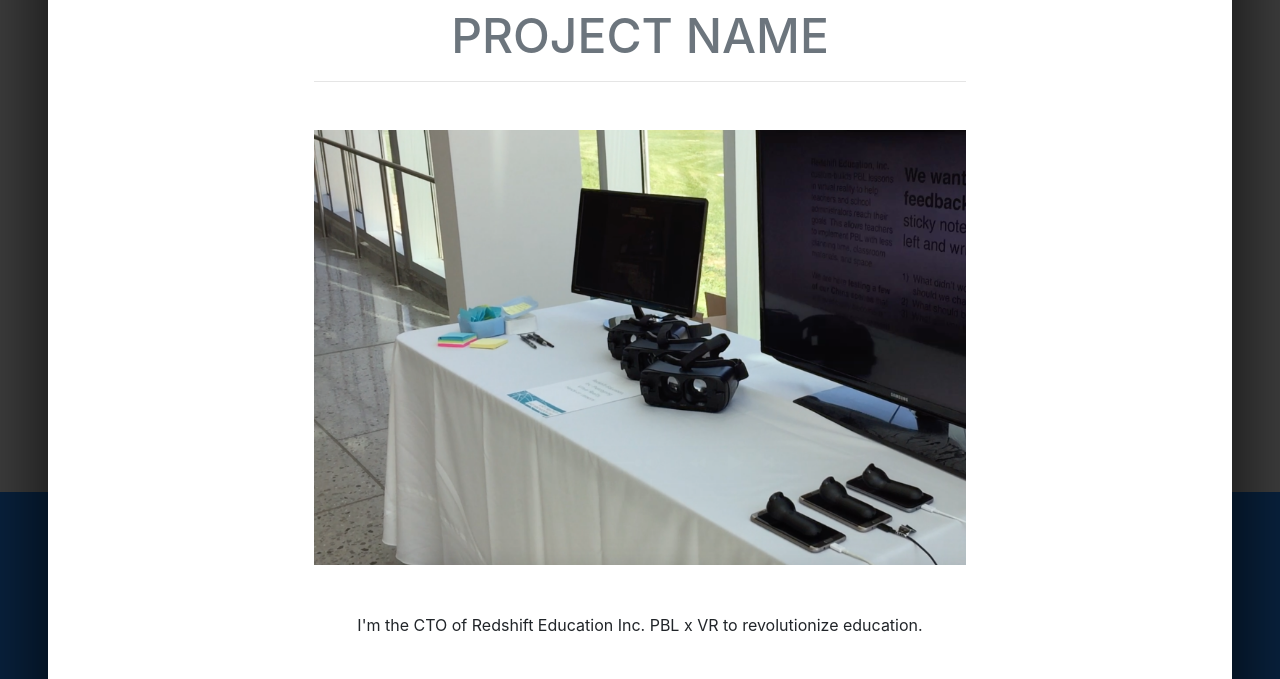
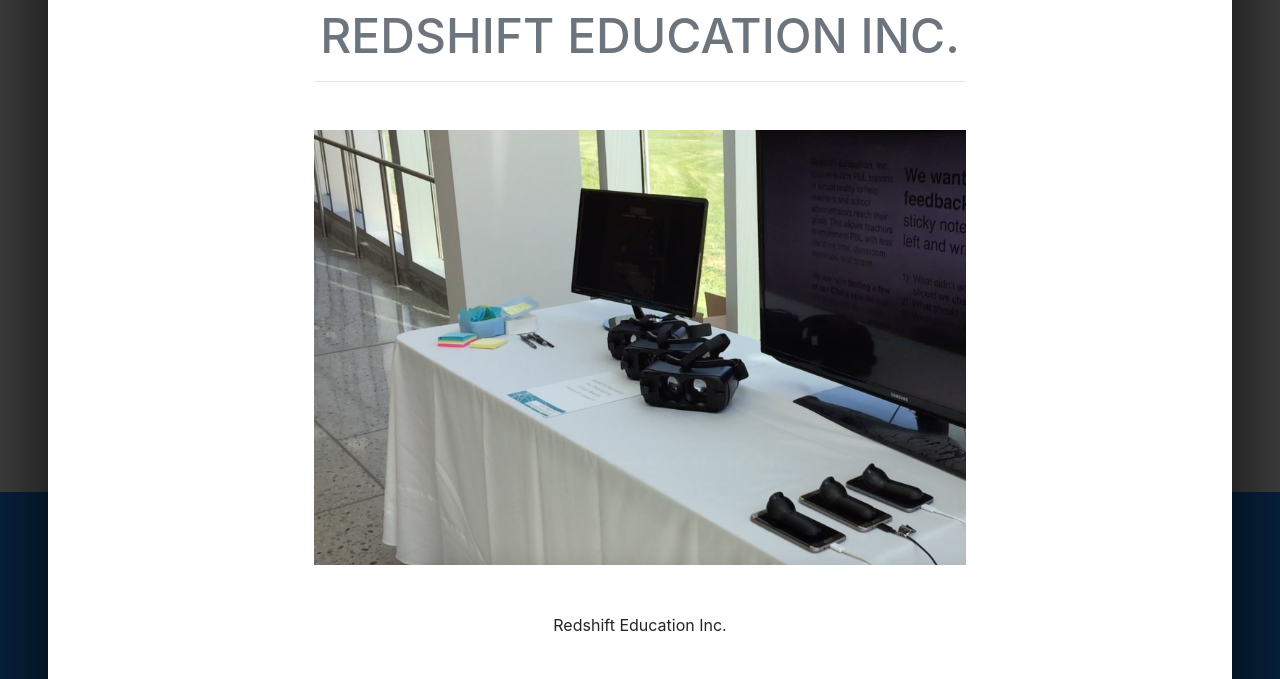
Before and after one commit to Cutaiar/dilloncutaiar.com, a website with bundled scripts: page index.html in a window 1280 px wide. Both pictures are taken after a click on the link 260 px from the left and 1172 px from the top of the page. Shown: the part 893-1572 px from the top of the page. Built offline with nearby package versions, Linux system fonts and the light colour scheme.

Commit message:
Fixed Redshift description

```diff
--- a/index.html
+++ b/index.html
@@ -200,10 +200,10 @@
         <div class="container text-center">
           <div class="row">
             <div class="col-lg-8 mx-auto">
-              <h2 class="text-secondary text-uppercase mb-0">Project Name</h2>
+              <h2 class="text-secondary text-uppercase mb-0">Redshift Education Inc.</h2>
               <hr class="star-dark mb-5">
               <img class="img-fluid mb-5" src="img/portfolio/redshift.png" alt="">
-              <p class="mb-5">I'm the CTO of Redshift Education Inc. PBL x VR to revolutionize education.</p>
+              <p class="mb-5">Redshift Education Inc.</p>
               <a class="btn btn-primary btn-lg rounded-pill portfolio-modal-dismiss" href="#">
                 <i class="fa fa-close"></i>
                 Close Project</a>
```
